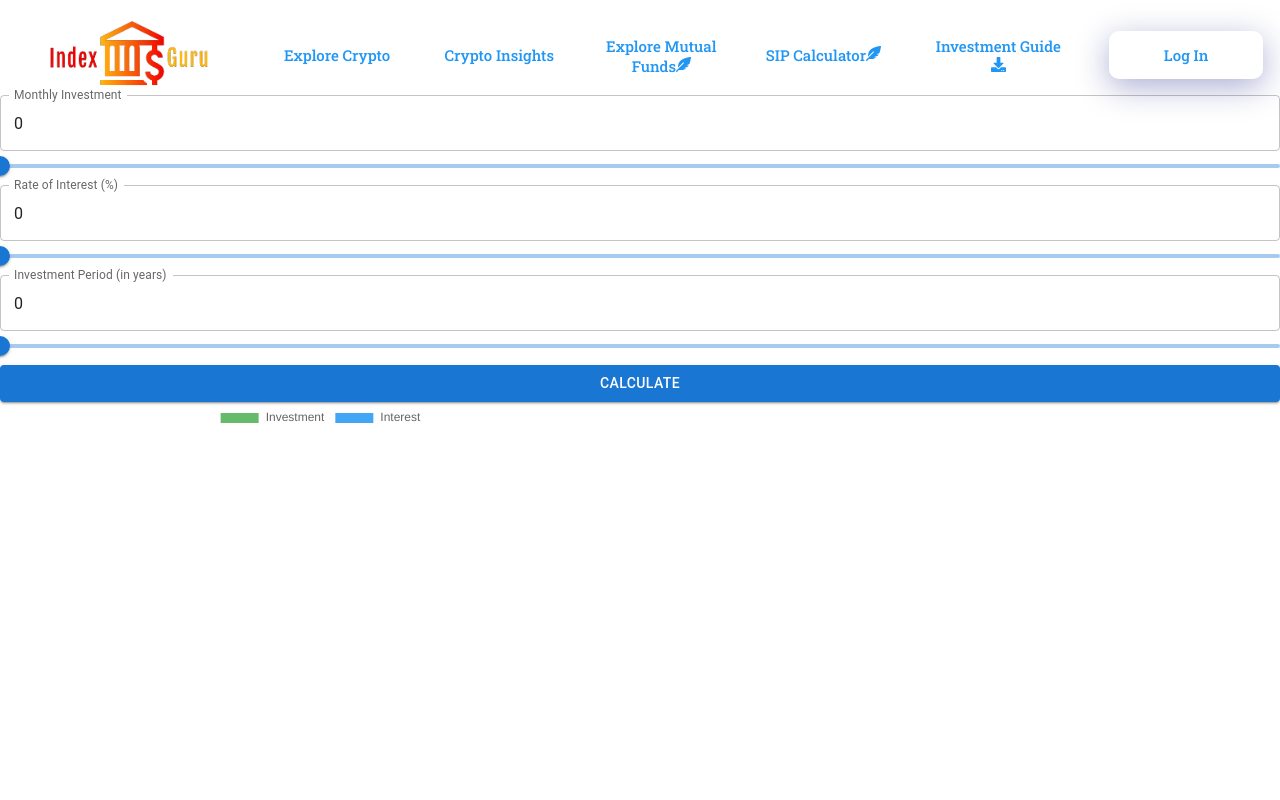
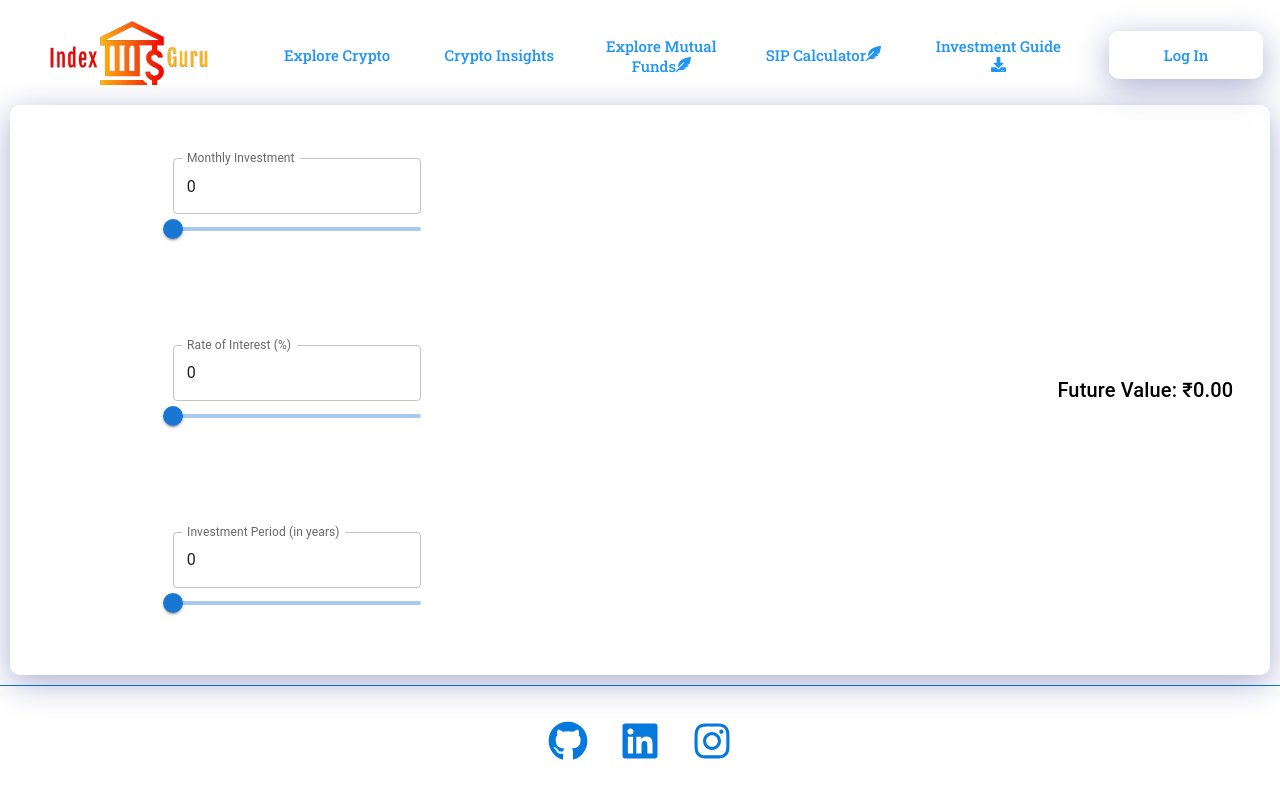
Before and after one commit to kalviumcommunity/IndexGuru, a React (Create React App) app in the folder frontend/: page /SIPCalculator in a window 1280 px wide. Shown: the top 800 px of the page. Built offline with nearby package versions, Linux system fonts and the light colour scheme; no server answers.

Commit message:
Completed the styling of the  SIP  calculator

```diff
--- /dev/null
+++ b/frontend/src/Components/SIPCalculator.css
@@ -0,0 +1,47 @@
+.main_div{
+    /* border: 2px solid red; */
+    margin: 10px;
+    padding: 5px;
+    display: flex;
+    background-color: rgba(255, 255, 255, 0.15);
+    box-shadow: 0 8px 32px 0 rgba(31, 38, 135, 0.37);
+    backdrop-filter: blur(10px);
+    -webkit-backdrop-filter: blur(10px);
+    border: none;
+    border-radius: 10px;
+}
+.second_div{
+    /* border: 2px solid black; */
+    width: 100vw;
+    display: flex;
+    justify-content: space-around;
+    align-items: center;
+}
+.textField{
+    /* border: 2px solid purple; */
+    width: 40%;
+    height: 70vh;
+
+    display: flex;
+    align-items: center;
+    justify-content: space-around;
+    flex-direction: column;
+}
+
+.graph_div{
+    padding: 5px;
+    /* border: 2px solid goldenrod; */
+    width: 30vw;
+    height: 80%;
+}
+.dough{
+    /* border: 2px solid green; */
+    height: 100%;
+    width: 100%;
+    margin: 0 auto;
+}
+.total_return{
+    /* border: 2px solid blue; */
+    width: fit-content;
+    height: fit-content;
+}
--- a/frontend/src/Components/SIPCalculator.js
+++ b/frontend/src/Components/SIPCalculator.js
@@ -1,12 +1,27 @@
-import React, { useState } from 'react';
-import { TextField, Button, Typography, Slider } from '@mui/material';
-import { Doughnut } from 'react-chartjs-2';
+import React, { useState, useEffect } from "react";
+import { TextField, Typography, Slider } from "@mui/material";
+import { Doughnut } from "react-chartjs-2";
+import "./SIPCalculator.css";
 
 const SIPCalculator = () => {
   const [monthlyInvestment, setMonthlyInvestment] = useState(0);
   const [rateOfInterest, setRateOfInterest] = useState(0);
   const [investmentPeriod, setInvestmentPeriod] = useState(0);
   const [futureValue, setFutureValue] = useState(0);
+  const [inputFilled, setInputFilled] = useState(false);
+
+  useEffect(() => {
+    if (
+      monthlyInvestment !== 0 &&
+      rateOfInterest !== 0 &&
+      investmentPeriod !== 0
+    ) {
+      calculateFutureValue();
+      setInputFilled(true);
+    } else {
+      setInputFilled(false);
+    }
+  }, [monthlyInvestment, rateOfInterest, investmentPeriod]);
 
   const calculateFutureValue = () => {
     const periodicRate = rateOfInterest / 100 / 12; // Convert the annual interest rate to monthly
@@ -19,7 +34,10 @@ const SIPCalculator = () => {
   };
 
   const formatCurrency = (value) => {
-    return new Intl.NumberFormat('en-IN', { style: 'currency', currency: 'INR' }).format(value);
+    return new Intl.NumberFormat("en-IN", {
+      style: "currency",
+      currency: "INR",
+    }).format(value);
   };
 
   const handleMonthlyInvestmentChange = (event, newValue) => {
@@ -28,31 +46,29 @@ const SIPCalculator = () => {
 
   const handleRateOfInterestChange = (event, newValue) => {
     setRateOfInterest(newValue);
-    calculateFutureValue(); // Calculate future value when interest rate changes
   };
-
 
   const handleInvestmentPeriodChange = (event, newValue) => {
     setInvestmentPeriod(newValue);
   };
 
   const chartData = {
-    labels: ['Investment', 'Interest'],
+    labels: ["Investment", "Interest"],
     datasets: [
       {
-        data: [monthlyInvestment * investmentPeriod * 12, futureValue - monthlyInvestment * investmentPeriod * 12],
-        backgroundColor: ['#66BB6A', '#42A5F5'],
+        data: [
+          monthlyInvestment * investmentPeriod * 12,
+          futureValue - monthlyInvestment * investmentPeriod * 12,
+        ],
+        backgroundColor: ["#66BB6A", "#42A5F5"],
       },
     ],
   };
 
   return (
-    <div className='main_div'>
-      {/* <Typography variant="h2" align="center" gutterBottom>
-        SIP Calculator
-      </Typography> */}
-      <div className='second_div'>
-        <div className='textField'>
+    <div className="main_div">
+      <div className="second_div">
+        <div className="textField">
           <div>
             <TextField
               type="number"
@@ -66,12 +82,12 @@ const SIPCalculator = () => {
               value={monthlyInvestment}
               onChange={handleMonthlyInvestmentChange}
               valueLabelDisplay="auto"
-            min={0}
-            max={100000}
-            step={1000}
+              min={500}
+              max={10000000}
+              step={500}
             />
           </div>
-        <div >
+          <div>
             <TextField
               type="number"
               label="Rate of Interest (%)"
@@ -94,7 +110,8 @@ const SIPCalculator = () => {
               type="number"
               label="Investment Period (in years)"
               variant="outlined"
-            fullWidth            value={investmentPeriod}
+              fullWidth
+              value={investmentPeriod}
               onChange={(e) => setInvestmentPeriod(parseFloat(e.target.value))}
             />
             <Slider
@@ -105,22 +122,22 @@ const SIPCalculator = () => {
               max={30}
               step={1}
             />
+
+
           </div>
 
-        <div>
-          <Button variant="contained" onClick={calculateFutureValue} fullWidth>
-            Calculate
-          </Button>
         </div>
-        </div>
-        <div className='graph_div'>
+        <div className="graph_div">
+          {inputFilled && (
+            <div className="dough">
               <Doughnut data={chartData} />
             </div>
+          )}
 
-
-        <div item xs={12}>
+        </div>
+        <div className="total_return">
           <Typography variant="h6" align="center">
-            Future Value: {formatCurrency(futureValue)}
+              Future Value:  {formatCurrency(futureValue)}
             </Typography>
             </div>
       </div>
```
Lines whose indentation alone changed are shown as unchanged.
